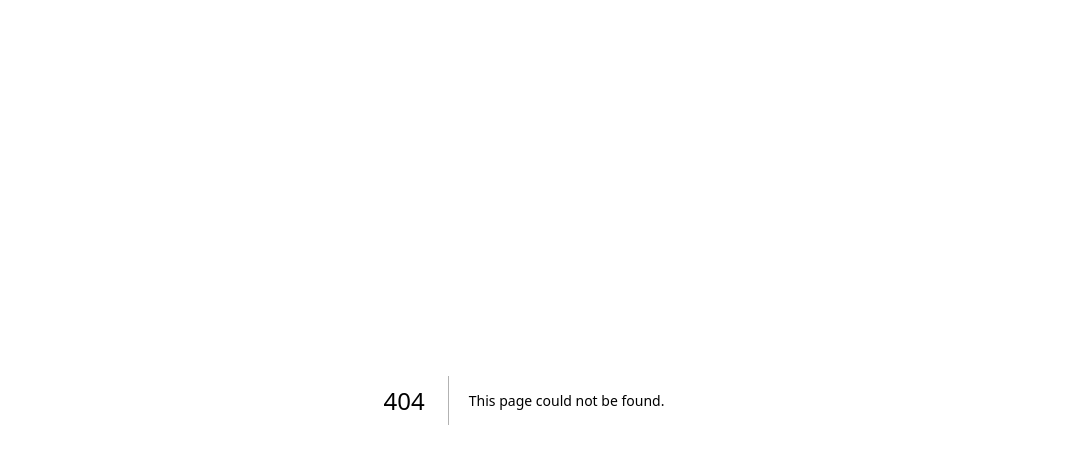
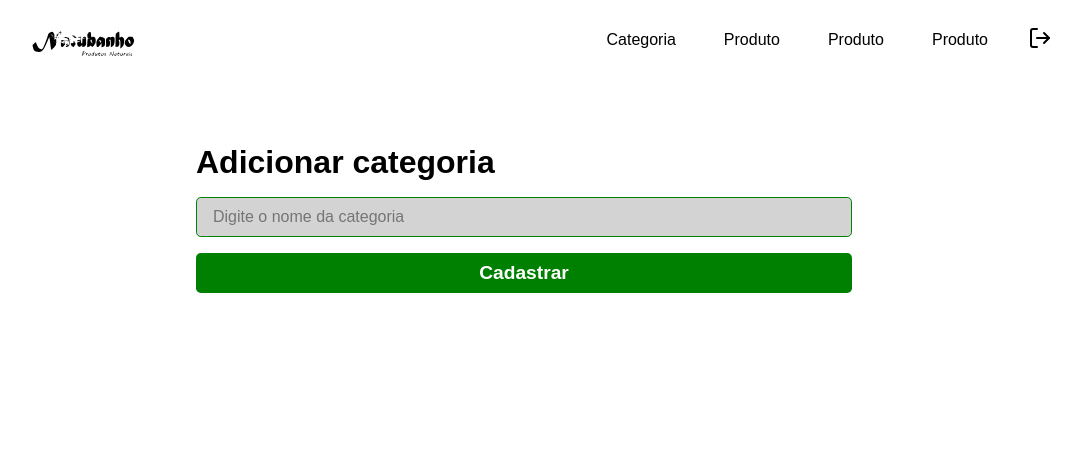
Before and after one commit to netrometro/UPE-2022.2-Equipe01, a Next.js app in the folder frontend/: page /category in a window 1280 px wide. Before the commit this address had no page. Shown: the top 464 px of the page, without its empty margins (116-1197 px from the left). Built offline with nearby package versions, Linux system fonts and the light colour scheme.

Commit message:
Implementando a página de cadastro de Categoria

```diff
--- /dev/null
+++ b/frontend/src/pages/category/index.tsx
@@ -0,0 +1,56 @@
+import { useState, FormEvent } from 'react'
+import Head from 'next/head'
+import Header from '../../components/Header'
+import styles from './styles.module.scss'
+
+import { setupAPIClient } from '../../services/api'
+import { toast } from 'react-toastify'
+
+export default function Category(){
+    const [name, setName] = useState('')
+
+    async function handleRegister(event: FormEvent){
+        event.preventDefault()
+
+        if(name === ''){
+            toast.warning('Preencha o campo Nome')
+        }
+
+        const apiClient = setupAPIClient()
+        await apiClient.post('/api/category', {
+            name: name
+        })
+
+        toast.success('Categoria cadastrada com sucesso!')
+        setName('')
+    }
+
+    return(
+        <>
+            <Head>
+                <title>Nova categoria</title>
+            </Head>
+            <div>
+                <Header />
+
+                <main className={styles.container}>
+                <h1>Adicionar categoria</h1>
+
+                <form className={styles.form} onSubmit={handleRegister}>
+                    <input
+                        type="text"
+                        placeholder='Digite o nome da categoria'
+                        className={styles.input}
+                        value={name}
+                        onChange={(e) => setName(e.target.value)}
+                    />
+
+                    <button className={styles.buttonAdd} type='submit'>
+                        Cadastrar
+                    </button>
+                </form>
+                </main>
+            </div>
+        </>
+    )
+}
--- /dev/null
+++ b/frontend/src/pages/category/styles.module.scss
@@ -0,0 +1,40 @@
+.container{
+    max-width: 720px;
+    margin: 4rem auto;
+    padding: 0 2rem;
+
+    display: flex;
+    justify-content: space-between;
+    flex-direction: column;
+}
+
+.container h1{
+    color: black;
+}
+
+.form{
+    display: flex;
+    flex-direction: column;
+    margin: 1rem 0;
+}
+
+.input{
+    background-color: #d3d3d3;
+    border: 0;
+    padding: 1rem;
+    height: 40px;
+    border-radius: 0.3rem;
+    color: white;
+    border: 1px solid green;
+    margin-bottom: 1rem;
+}
+
+.buttonAdd{
+    height: 40px;
+    border: 0;
+    background-color: green;
+    font-weight: bold;
+    font-size: 1.2rem;
+    border-radius: 0.3rem;
+    color: white;
+}
```
